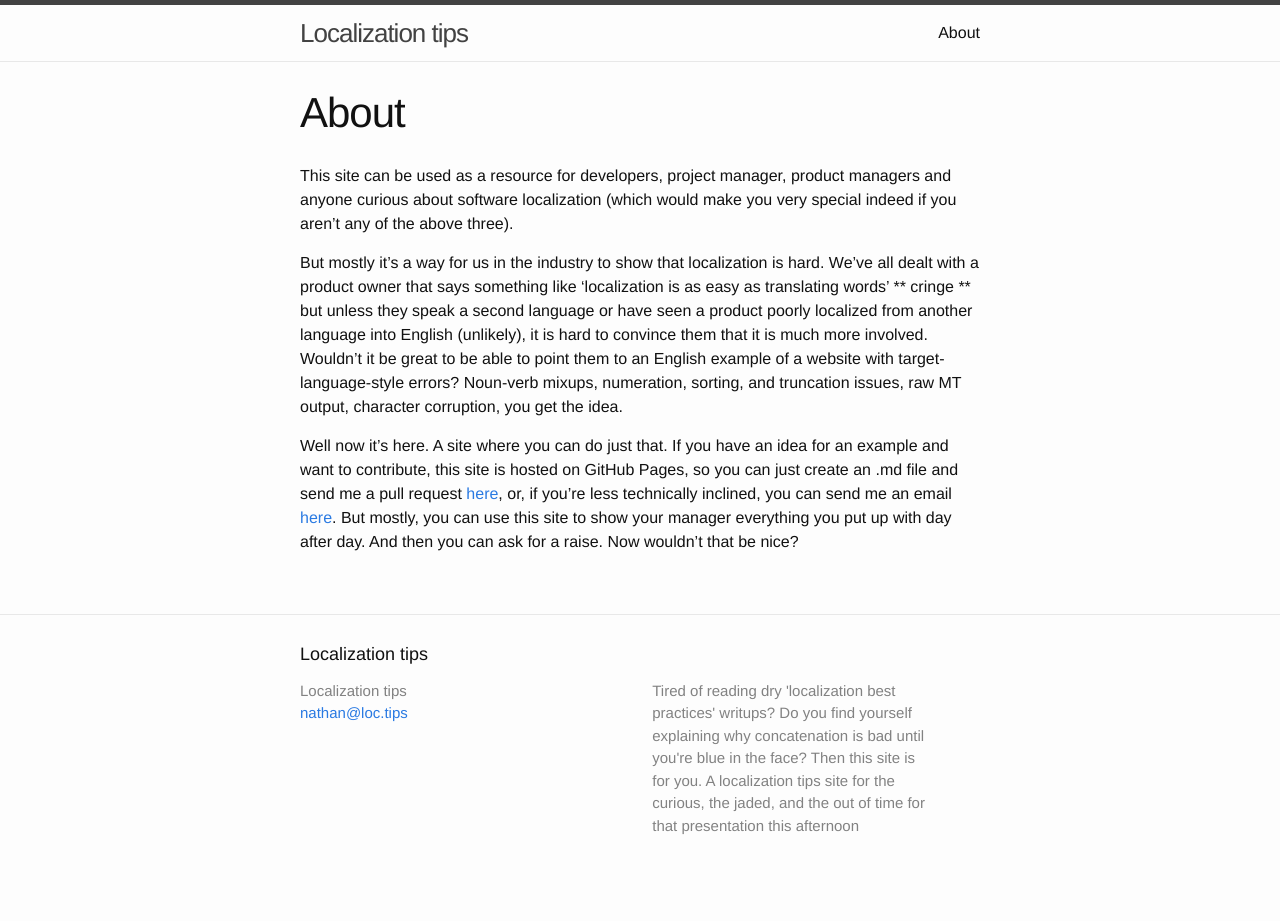
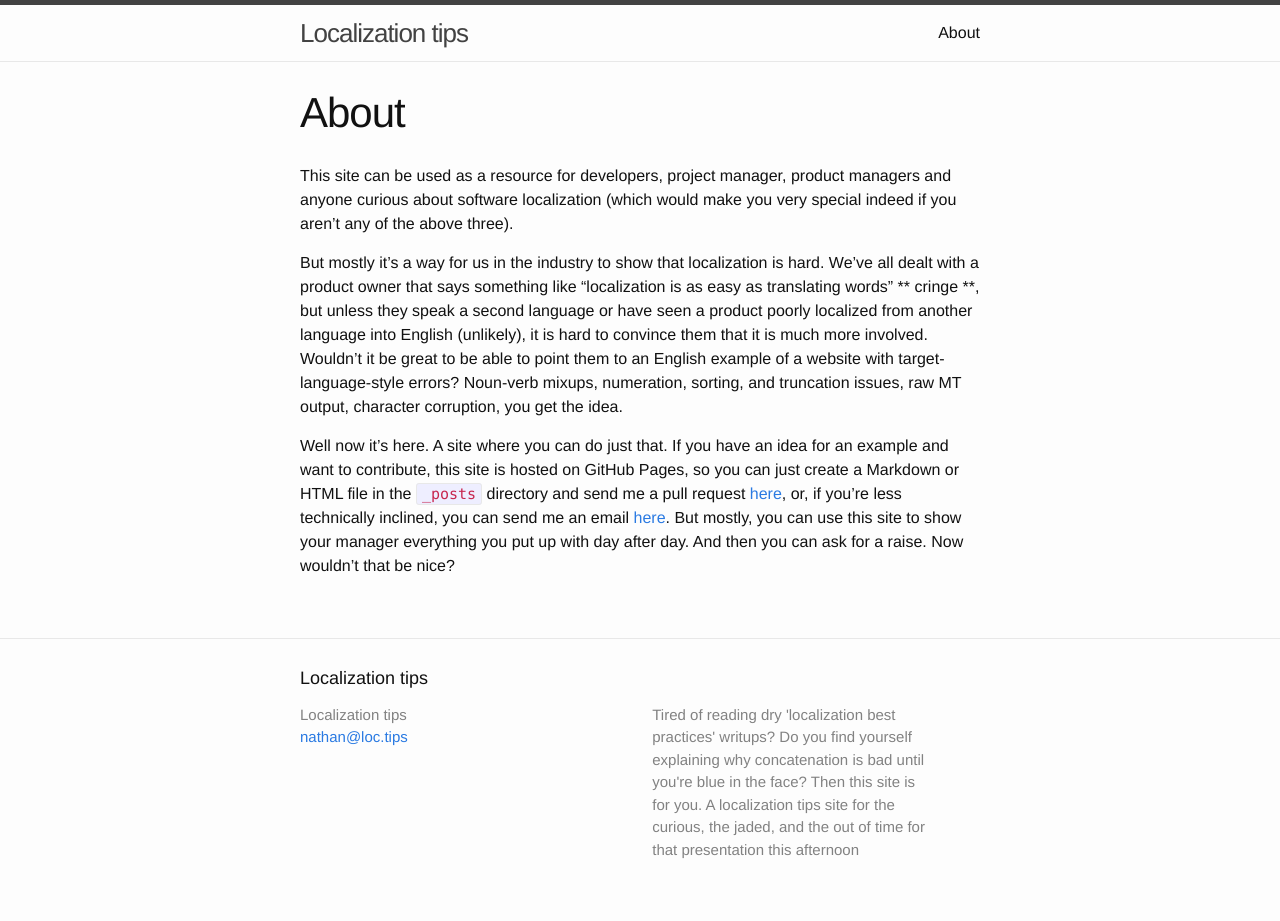
Before and after one commit to LocalizationTips/nsuitter.github.io, a Jekyll site: the page built from about.md, in a window 1280 px wide. Built offline with Jekyll 4.4.1, drawn with Linux system fonts in a browser that asks for light colours; before the commit the page ends 900 px from its top, so only the background shows below that.

Commit message:
Changing to simple permalinks, removing RSS link and editing about page

```diff
--- a/_config.yml
+++ b/_config.yml
@@ -20,6 +20,7 @@
 port: 3000
 sass:
   style: compressed
+permalink: /:title
 
 # Build settings
 markdown: kramdown
--- a/about.md
+++ b/about.md
@@ -6,6 +6,6 @@
 
 This site can be used as a resource for developers, project manager, product managers and anyone curious about software localization (which would make you very special indeed if you aren't any of the above three).
 
-But mostly it's a way for us in the industry to show that localization is hard. We've all dealt with a product owner that says something like 'localization is as easy as translating words' ** cringe ** but unless they speak a second language or have seen a product poorly localized from another language into English (unlikely), it is hard to convince them that it is much more involved. Wouldn't it be great to be able to point them to an English example of a website with target-language-style errors? Noun-verb mixups, numeration, sorting, and truncation issues, raw MT output, character corruption, you get the idea.
+But mostly it's a way for us in the industry to show that localization is hard. We've all dealt with a product owner that says something like "localization is as easy as translating words" \**&nbsp;cringe&nbsp;**, but unless they speak a second language or have seen a product poorly localized from another language into English (unlikely), it is hard to convince them that it is much more involved. Wouldn't it be great to be able to point them to an English example of a website with target-language-style errors? Noun-verb mixups, numeration, sorting, and truncation issues, raw MT output, character corruption, you get the idea.
 
-Well now it's here. A site where you can do just that. If you have an idea for an example and want to contribute, this site is hosted on GitHub Pages, so you can just create an .md file and send me a pull request [here](https://github.com/nsuitter/nsuitter.github.io), or, if you're less technically inclined, you can send me an email [here](mailto:nathan@loc.tips). But mostly, you can use this site to show your manager everything you put up with day after day. And then you can ask for a raise. Now wouldn't that be nice?
+Well now it's here. A site where you can do just that. If you have an idea for an example and want to contribute, this site is hosted on GitHub Pages, so you can just create a Markdown or HTML file in the `_posts` directory and send me a pull request [here](https://github.com/nsuitter/nsuitter.github.io), or, if you're less technically inclined, you can send me an email [here](mailto:nathan@loc.tips). But mostly, you can use this site to show your manager everything you put up with day after day. And then you can ask for a raise. Now wouldn't that be nice?
--- a/index.html
+++ b/index.html
@@ -19,6 +19,6 @@
     {% endfor %}
   </ul>
 
-  <p class="rss-subscribe">subscribe <a href="{{ "/feed.xml" | prepend: site.baseurl }}">via RSS</a></p>
+  <!-- <p class="rss-subscribe">subscribe <a href="{{ "/feed.xml" | prepend: site.baseurl }}">via RSS</a></p> -->
 
 </div>
```
